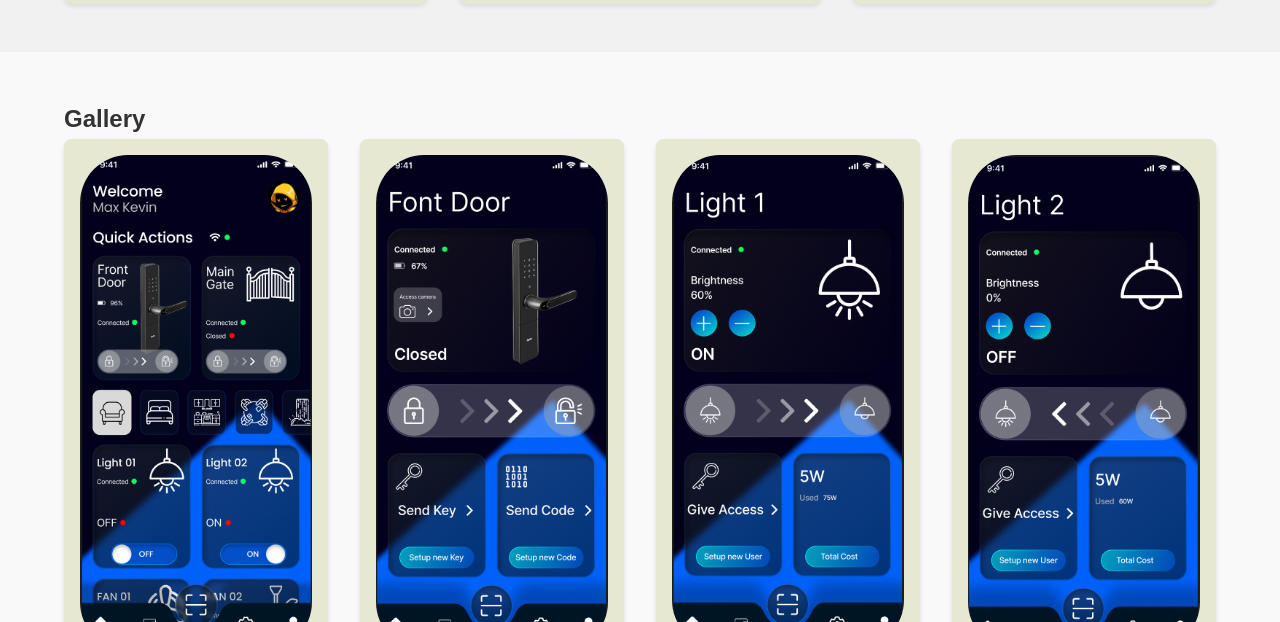
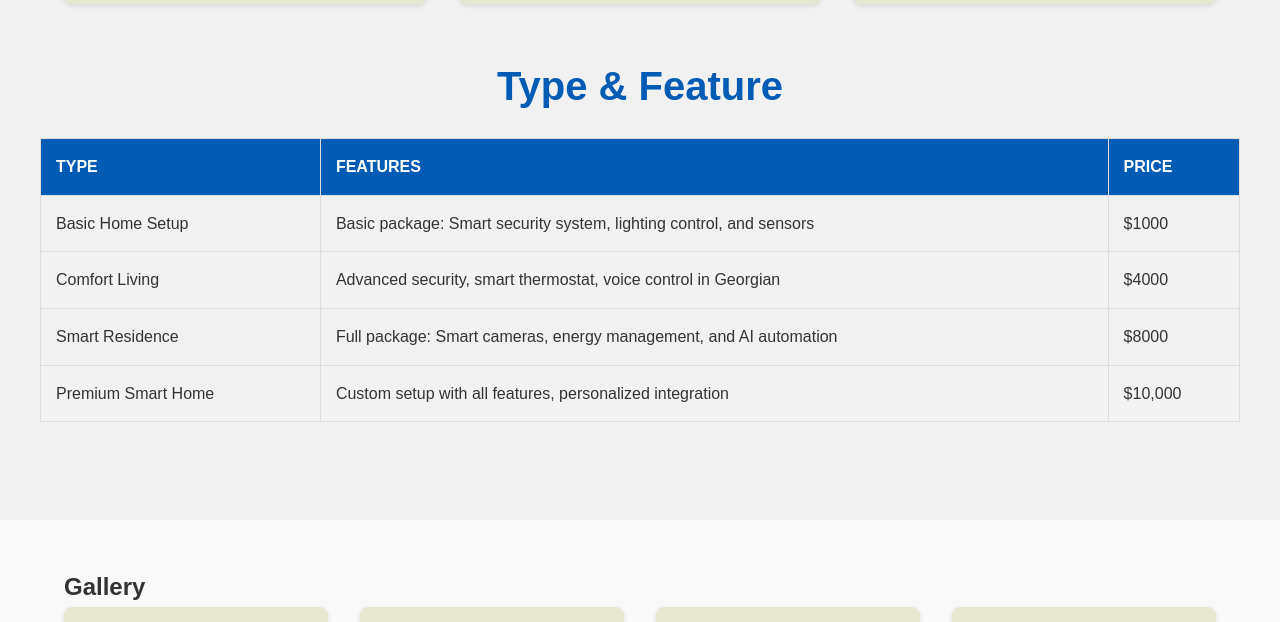
Before and after one commit to daatoo/Smartly, a plain HTML site: page index.html in a window 1280 px wide. Shown: the part 815-1437 px from the top of the page. Drawn offline with Linux system fonts and the light colour scheme.

Commit message:
add types

```diff
--- a/index.html
+++ b/index.html
@@ -49,6 +49,40 @@
                         <p>Reduce energy consumption with intelligent technologies.</p>
                     </div>
                 </div>
+            </div>
+            <div class="tables">
+                <h1>Type & Feature</h1>
+                <table>
+                    <thead>
+                        <tr>
+                            <th>Type</th>
+                            <th>Features</th>
+                            <th>Price</th>
+                        </tr>
+                    </thead>
+                    <tbody>
+                        <tr>
+                            <td>Basic Home Setup</td>
+                            <td>Basic package: Smart security system, lighting control, and sensors</td>
+                            <td>$1000</td>
+                        </tr>
+                        <tr>
+                            <td>Comfort Living</td>
+                            <td>Advanced security, smart thermostat, voice control in Georgian</td>
+                            <td>$4000</td>
+                        </tr>
+                        <tr>
+                            <td>Smart Residence</td>
+                            <td>Full package: Smart cameras, energy management, and AI automation</td>
+                            <td>$8000</td>
+                        </tr>
+                        <tr>
+                            <td>Premium Smart Home</td>
+                            <td>Custom setup with all features, personalized integration</td>
+                            <td>$10,000</td>
+                        </tr>
+                    </tbody>
+                </table>
             </div>
         </section>
         <section id="gallery" class="gallery">
--- a/styles.css
+++ b/styles.css
@@ -164,3 +164,44 @@ footer {
     background: #333;
     color: #00246B;
 }
+.tables {
+    text-align: center;
+    margin: 50px auto;
+    width: 1200px;
+}
+.tables h1{
+    color: #005bb5;
+    font-size: 2.5rem;
+    margin-bottom: 20px;
+}
+table {
+    width: 100%;
+    border-collapse: collapse;
+    margin-top: 20px;
+}
+
+th, td {
+    border: 1px solid #ddd;
+    padding: 15px;
+    text-align: left;
+}
+
+th {
+    background-color: #005bb5;
+    color: white;
+    text-transform: uppercase;
+    font-weight: bold;
+}
+
+tr:nth-child(even) {
+    background-color: #f2f2f2;
+}
+
+tr:hover {
+    background-color: #ddd;
+}
+
+td {
+    color: #333;
+    font-size: 1rem;
+}
```
